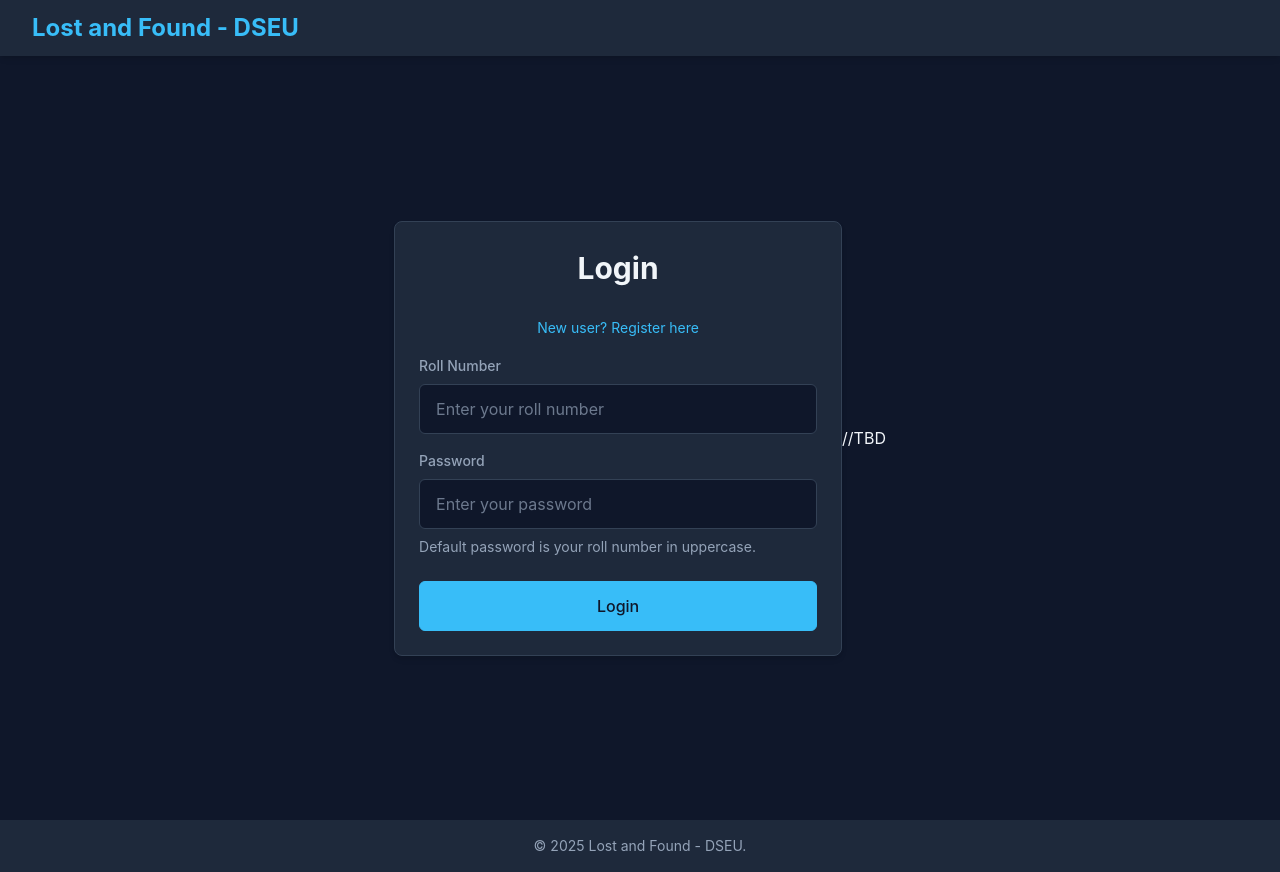
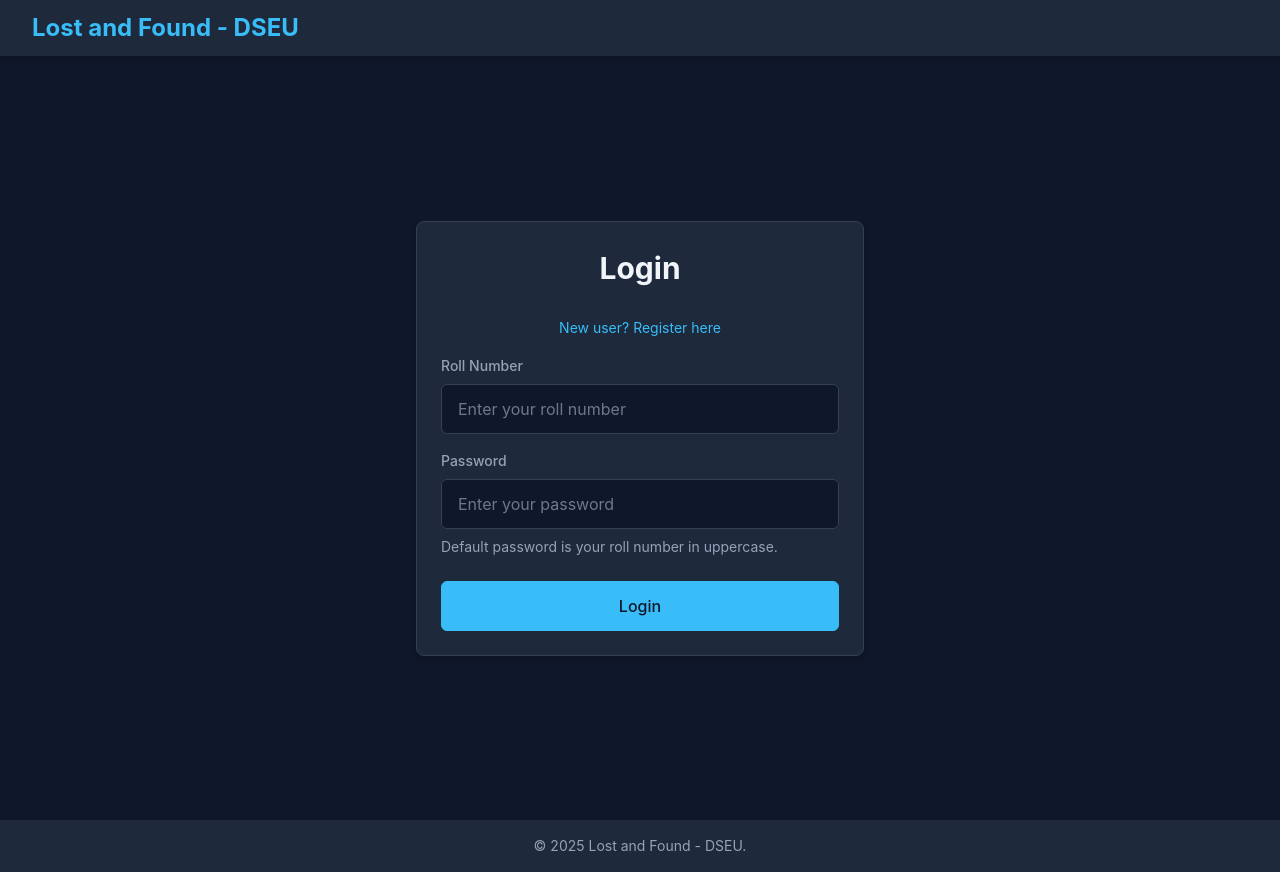
Before and after one commit to Yashwant439/lost, a React (Create React App) app in the folder client/: page / in a window 1280 px wide. Built offline with nearby package versions, Linux system fonts and the light colour scheme.

Commit message:
Remove TBD comment and update toast message

```diff
--- a/client/src/components/Login.js
+++ b/client/src/components/Login.js
@@ -88,7 +88,6 @@
           </button>
         </form>
       </div>
-            //TBD
       <Toast show={toastVisible} message={"Yashwant stopped backend temporarily--try later."} onClose={() => setToastVisible(false)} />
     </div>
   );
```
